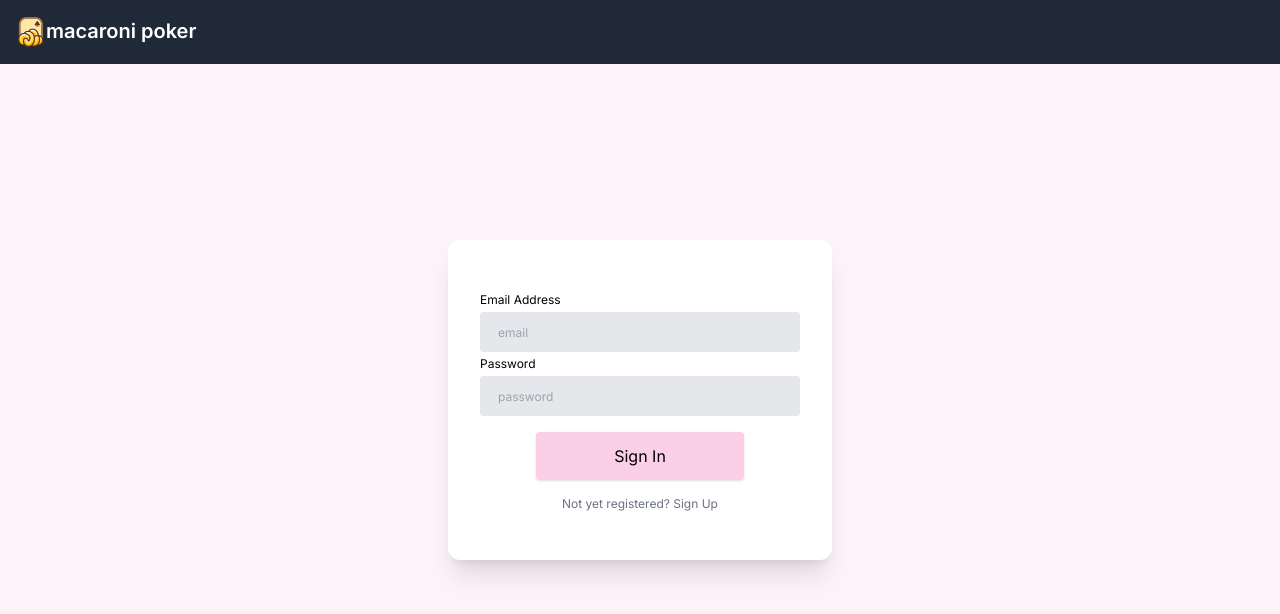
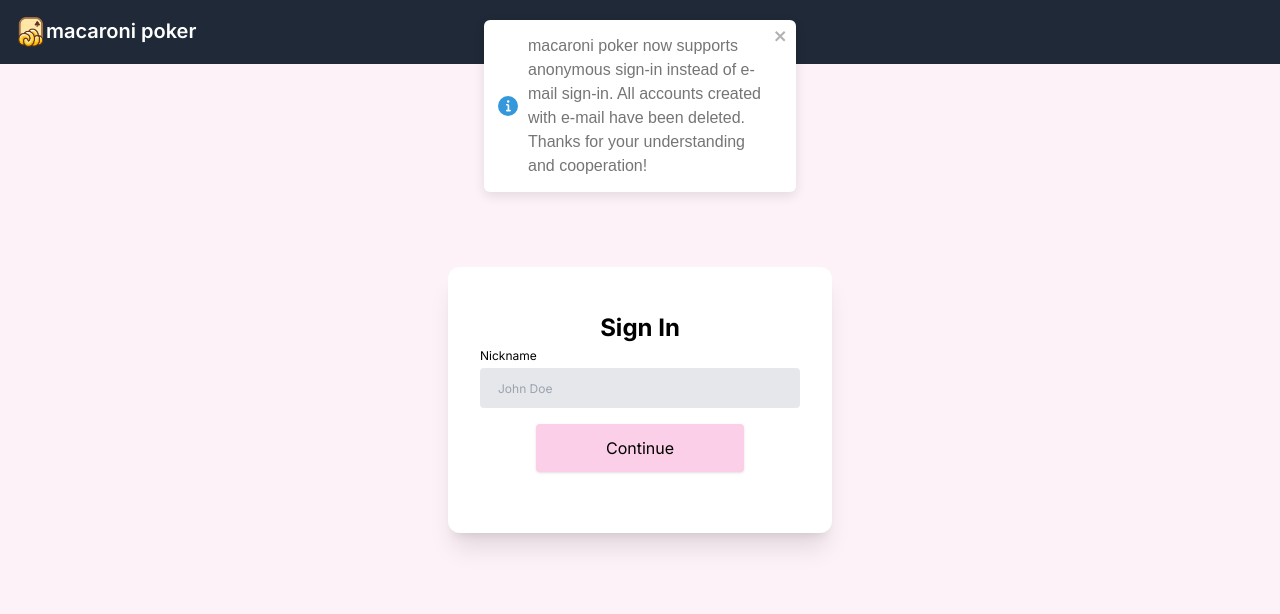
Before and after one commit to macaroni10y/planning-poker-front-nextjs, a Next.js app: page /login in a window 1280 px wide. Shown: the top 614 px of the page. Built offline with nearby package versions, Linux system fonts and the light colour scheme.

Commit message:
implement anonymous sign-in instead of e-mail based sign-in

```diff
--- a/app/(routes)/login/action.ts
+++ b/app/(routes)/login/action.ts
@@ -31,3 +31,32 @@ export async function login(
 	revalidatePath("/", "layout");
 	redirect("/");
 }
+
+/**
+ * Login the user anonymously
+ * expects nickname in the form data
+ * @param prevState
+ * @param formData
+ */
+export async function loginAnonymously(
+	prevState: { message: string },
+	formData: FormData,
+) {
+	const supabase = createClient();
+
+	const input = {
+		nickname: formData.get("nickname") as string,
+	};
+
+	const { data, error } = await supabase.auth.signInAnonymously();
+
+	if (error) {
+		return { message: error.message };
+	}
+	await supabase.auth.updateUser({
+		data: input,
+	});
+
+	revalidatePath("/", "layout");
+	redirect("/");
+}
--- a/app/(routes)/login/page.tsx
+++ b/app/(routes)/login/page.tsx
@@ -1,8 +1,7 @@
 "use client";
-import { login } from "@/app/(routes)/login/action";
+import { loginAnonymously } from "@/app/(routes)/login/action";
 import ActionButton from "@/app/_components/uiparts/ActionButton";
 import Header from "@/app/_components/uiparts/Header";
-import Link from "next/link";
 import React, { useEffect } from "react";
 import { useFormState } from "react-dom";
 import { Bounce, ToastContainer, toast } from "react-toastify";
@@ -13,7 +12,7 @@ const Page = () => {
 		"w-full text-xs h-10 bg-gray-200 appearance-none border-2 border-gray-200 rounded py-2 px-4 text-gray-700 leading-tight focus:outline-none focus:bg-white focus:border-pink-300";
 	const labelStyle = "m-1 text-xs text-left w-full";
 
-	const [state, formAction] = useFormState(login, { message: "" });
+	const [state, formAction] = useFormState(loginAnonymously, { message: "" });
 
 	useEffect(() => {
 		if (state.message) {
@@ -31,41 +30,44 @@ const Page = () => {
 		}
 	}, [state]);
 
+	useEffect(() => {
+		if (state.message === "") {
+			toast.info(
+				"macaroni poker now supports anonymous sign-in instead of e-mail sign-in. All accounts created with e-mail have been deleted. Thanks for your understanding and cooperation!",
+				{
+					position: "top-center",
+					autoClose: false,
+					hideProgressBar: true,
+					closeOnClick: true,
+					pauseOnHover: true,
+					progress: undefined,
+					theme: "light",
+					transition: Bounce,
+				},
+			);
+		}
+	}, [state]);
+
 	return (
 		<>
 			<div className="absolute w-full">
 				<Header />
 			</div>
 			<div className="h-screen bg-pink-50 flex items-center justify-center flex-col">
-				<div className="h-2/5 bg-white rounded-xl w-2/3 max-w-sm flex flex-col justify-evenly shadow-xl items-center">
+				<div className="h-1/3 bg-white rounded-xl w-2/3 max-w-sm flex flex-col justify-center shadow-xl items-center">
+					<h1 className="text-2xl font-bold">Sign In</h1>
 					<form className="flex flex-col w-10/12 items-center">
 						<label className={labelStyle} htmlFor="email">
-							Email Address
+							Nickname
 						</label>
 						<input
 							className={inputStyle}
-							type="email"
-							name="email"
-							placeholder="email"
+							type="text"
+							name="nickname"
+							placeholder="John Doe"
 							required={true}
 						/>
-						<label className={labelStyle} htmlFor="password">
-							Password
-						</label>
-						<input
-							className={inputStyle}
-							type="password"
-							name="password"
-							placeholder="password"
-							required={true}
-						/>
-						<ActionButton text="Sign In" formAction={formAction} />
-						<Link
-							href="/signup"
-							className="text-gray-500 text-xs hover:underline"
-						>
-							Not yet registered? Sign Up
-						</Link>
+						<ActionButton text="Continue" formAction={formAction} />
 					</form>
 				</div>
 			</div>
--- a/app/(routes)/page.tsx
+++ b/app/(routes)/page.tsx
@@ -25,11 +25,6 @@ const Page = () => {
 		}
 	};
 
-	const handleLogout = async () => {
-		await supabase.auth.signOut();
-		router.push("/login");
-	};
-
 	const supabase = createClient();
 	useEffect(() => {
 		supabase.auth.getUser().then((user) => {
@@ -45,7 +40,6 @@ const Page = () => {
 				<Header
 					userName={userName}
 					onTapUserName={() => setIsDialogOpen(true)}
-					onLogout={handleLogout}
 				/>
 			</div>
 			<div className="h-screen bg-pink-50 flex items-center justify-center">
--- a/app/(routes)/rooms/[roomId]/page.tsx
+++ b/app/(routes)/rooms/[roomId]/page.tsx
@@ -11,11 +11,9 @@ import useWebSocket from "@/app/_lib/useWebSocket";
 import type { Vote } from "@/app/_types/types";
 import { createClient } from "@/utils/supabase/client";
 import { useAtom } from "jotai/index";
-import { useRouter } from "next/navigation";
 import React, { useCallback, useRef, useState } from "react";
 
 const Page = ({ params }: { params: { roomId: string } }) => {
-	const router = useRouter();
 	const extractedRoomId = params.roomId.substring(0, 12);
 	const [selectedCardNumber, selectCardNumber] = useState<Vote>("not yet");
 	const [userName, setUserName] = useAtom(userNameAtom);
@@ -41,11 +39,6 @@ const Page = ({ params }: { params: { roomId: string } }) => {
 	});
 
 	const supabase = createClient();
-
-	const handleLogout = async () => {
-		await supabase.auth.signOut();
-		router.push("/login");
-	};
 
 	/**
 	 * start new timer
@@ -117,7 +110,6 @@ const Page = ({ params }: { params: { roomId: string } }) => {
 					roomId={extractedRoomId}
 					onTapUserName={() => setIsDialogOpen(true)}
 					renderTimer={() => timerElement}
-					onLogout={handleLogout}
 					userName={userName}
 				/>
 				<div className="flex flex-col items-center h-5/6">
--- a/app/(routes)/signup/action.ts
+++ /dev/null
@@ -1,38 +0,0 @@
-"use server";
-
-import { revalidatePath } from "next/cache";
-import { redirect } from "next/navigation";
-
-import { createClient } from "@/utils/supabase/server";
-
-/**
- * Signup the user
- * expects email, password and nickname in the form data
- * @param prevState
- * @param formData
- */
-export async function signup(
-	prevState: { message: string },
-	formData: FormData,
-) {
-	const supabase = createClient();
-
-	const data = {
-		email: formData.get("email") as string,
-		password: formData.get("password") as string,
-		options: {
-			data: {
-				nickname: formData.get("nickname") as string,
-			},
-		},
-	};
-
-	const { error } = await supabase.auth.signUp(data);
-
-	if (error) {
-		return { message: error.message };
-	}
-
-	revalidatePath("/", "layout");
-	redirect("/");
-}
--- a/app/(routes)/signup/page.tsx
+++ /dev/null
@@ -1,102 +0,0 @@
-"use client";
-import { signup } from "@/app/(routes)/signup/action";
-import ActionButton from "@/app/_components/uiparts/ActionButton";
-import Header from "@/app/_components/uiparts/Header";
-import Link from "next/link";
-import React, { useEffect } from "react";
-import { useFormState } from "react-dom";
-import { Bounce, ToastContainer, toast } from "react-toastify";
-import "react-toastify/dist/ReactToastify.css";
-
-const Page = () => {
-	const inputStyle =
-		"w-full text-xs h-10 bg-gray-200 appearance-none border-2 border-gray-200 rounded py-2 px-4 text-gray-700 leading-tight focus:outline-none focus:bg-white focus:border-pink-300";
-	const labelStyle = "m-1 text-xs text-left w-full";
-
-	const [state, formAction] = useFormState(signup, { message: "" });
-
-	useEffect(() => {
-		if (state.message) {
-			toast.error(state.message, {
-				position: "bottom-center",
-				autoClose: 3000,
-				hideProgressBar: false,
-				closeOnClick: true,
-				pauseOnHover: true,
-				draggable: true,
-				progress: undefined,
-				theme: "light",
-				transition: Bounce,
-			});
-		}
-	}, [state]);
-
-	return (
-		<>
-			<div className="absolute w-full">
-				<Header />
-			</div>
-			<div className="h-screen bg-pink-50 flex items-center justify-center flex-col">
-				<div className="h-1/2 bg-white rounded-xl w-2/3 max-w-sm flex flex-col justify-evenly shadow-xl items-center">
-					<form className="flex flex-col w-10/12 items-center">
-						<label className={labelStyle} htmlFor="nickname">
-							Nickname
-						</label>
-						<input
-							className={inputStyle}
-							type="text"
-							name="nickname"
-							placeholder="Nickname"
-							required={true}
-						/>
-						<label className={labelStyle} htmlFor="email">
-							Email Address
-						</label>
-						<input
-							className={inputStyle}
-							type="email"
-							name="email"
-							placeholder="foo@example.com"
-							required={true}
-							pattern={"[a-z0-9._%+-]+@[a-z0-9.-]+.[a-z]{2,}$"}
-						/>
-						<label className={labelStyle} htmlFor="password">
-							Password
-						</label>
-						<input
-							className={inputStyle}
-							type="password"
-							name="password"
-							placeholder="Password"
-							required={true}
-							minLength={6}
-						/>
-						<ActionButton text="Sign Up" formAction={formAction} />
-						<Link
-							href="/login"
-							className="text-gray-500 text-xs hover:underline"
-						>
-							Already registered? Sign In
-						</Link>
-					</form>
-				</div>
-			</div>
-			<ToastContainer
-				className={"absolute"}
-				position="bottom-center"
-				autoClose={3000}
-				hideProgressBar={false}
-				newestOnTop={false}
-				closeOnClick
-				rtl={false}
-				pauseOnFocusLoss
-				draggable
-				pauseOnHover
-				theme="light"
-				transition={Bounce}
-			/>
-		</>
-	);
-};
-
-export default Page;
--- a/app/_components/uiparts/Header.tsx
+++ b/app/_components/uiparts/Header.tsx
@@ -17,14 +17,12 @@ import Link from "next/link";
 import type React from "react";
 import { type ReactElement, useState } from "react";
 import { CiEdit } from "react-icons/ci";
-import { MdLogout } from "react-icons/md";
 import { RxAvatar } from "react-icons/rx";
 
 interface Props {
 	roomId?: string;
 	onTapUserName?: () => void;
 	renderTimer?: () => ReactElement;
-	onLogout?: () => void;
 	userName?: string;
 }
 const Header = (props: Props) => {
@@ -92,14 +90,6 @@ const Header = (props: Props) => {
 										Edit name
 									</MenuItem>
 								)}
-								{props.onLogout && (
-									<MenuItem onClick={props.onLogout}>
-										<ListItemIcon>
-											<MdLogout />
-										</ListItemIcon>
-										Logout
-									</MenuItem>
-								)}
 							</Menu>
 						</>
 					)}
```
